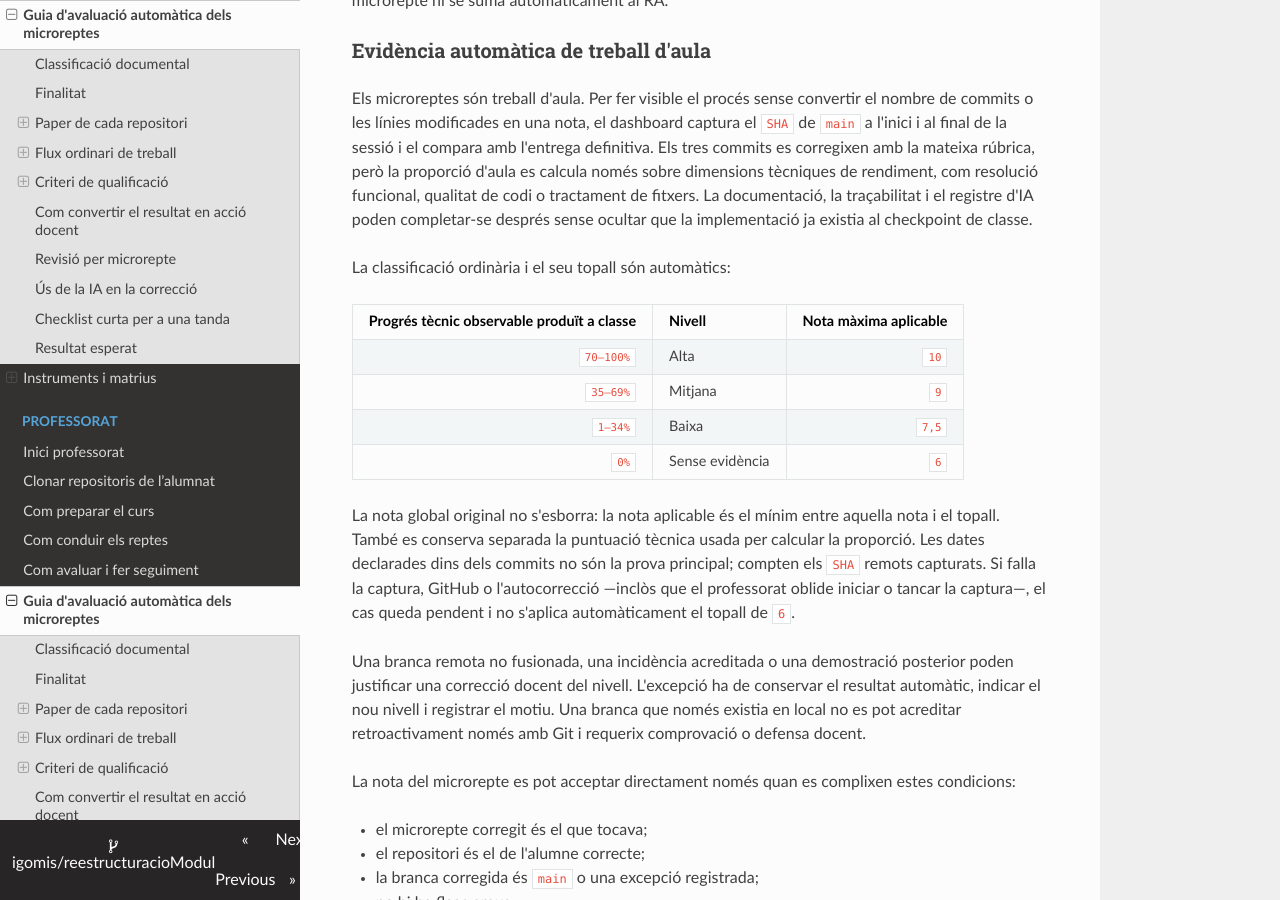
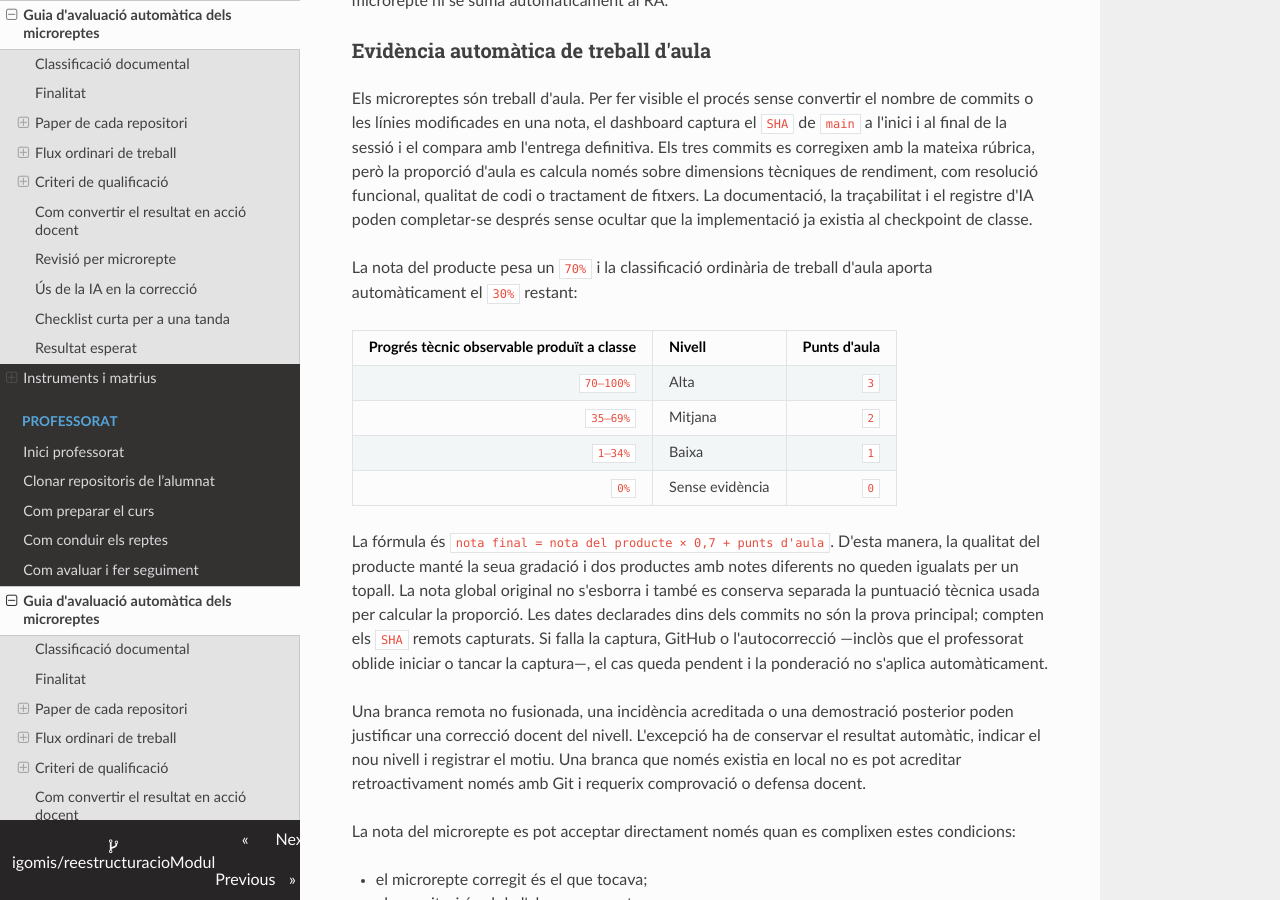
Before and after one commit to igomis/reestructuracioModul, an MkDocs documentation site: the page built from docs/03_avaluacio/guia_avaluacio_automatica_microreptes.md, in a window 1280 px wide and 900 px high, scrolled down 2982 px. Built offline with MkDocs 1.6.1, drawn with Linux system fonts in a browser that asks for light colours; nearby versions of some CDN libraries.

Commit message:
Actualitza el criteri de treball d aula

```diff
--- a/docs/03_avaluacio/guia_avaluacio_automatica_microreptes.md
+++ b/docs/03_avaluacio/guia_avaluacio_automatica_microreptes.md
@@ -86,16 +86,16 @@ Cada repte pot mostrar també una proposta d’ampliació 9→10 entre 0 i 1. É
 
 Els microreptes són treball d'aula. Per fer visible el procés sense convertir el nombre de commits o les línies modificades en una nota, el dashboard captura el `SHA` de `main` a l'inici i al final de la sessió i el compara amb l'entrega definitiva. Els tres commits es corregixen amb la mateixa rúbrica, però la proporció d'aula es calcula només sobre dimensions tècniques de rendiment, com resolució funcional, qualitat de codi o tractament de fitxers. La documentació, la traçabilitat i el registre d'IA poden completar-se després sense ocultar que la implementació ja existia al checkpoint de classe.
 
-La classificació ordinària i el seu topall són automàtics:
+La nota del producte pesa un `70%` i la classificació ordinària de treball d'aula aporta automàticament el `30%` restant:
 
-| Progrés tècnic observable produït a classe | Nivell | Nota màxima aplicable |
+| Progrés tècnic observable produït a classe | Nivell | Punts d'aula |
 |---:|---|---:|
-| `70–100%` | Alta | `10` |
-| `35–69%` | Mitjana | `9` |
-| `1–34%` | Baixa | `7,5` |
-| `0%` | Sense evidència | `6` |
+| `70–100%` | Alta | `3` |
+| `35–69%` | Mitjana | `2` |
+| `1–34%` | Baixa | `1` |
+| `0%` | Sense evidència | `0` |
 
-La nota global original no s'esborra: la nota aplicable és el mínim entre aquella nota i el topall. També es conserva separada la puntuació tècnica usada per calcular la proporció. Les dates declarades dins dels commits no són la prova principal; compten els `SHA` remots capturats. Si falla la captura, GitHub o l'autocorrecció —inclòs que el professorat oblide iniciar o tancar la captura—, el cas queda pendent i no s'aplica automàticament el topall de `6`.
+La fórmula és `nota final = nota del producte × 0,7 + punts d'aula`. D'esta manera, la qualitat del producte manté la seua gradació i dos productes amb notes diferents no queden igualats per un topall. La nota global original no s'esborra i també es conserva separada la puntuació tècnica usada per calcular la proporció. Les dates declarades dins dels commits no són la prova principal; compten els `SHA` remots capturats. Si falla la captura, GitHub o l'autocorrecció —inclòs que el professorat oblide iniciar o tancar la captura—, el cas queda pendent i la ponderació no s'aplica automàticament.
 
 Una branca remota no fusionada, una incidència acreditada o una demostració posterior poden justificar una correcció docent del nivell. L'excepció ha de conservar el resultat automàtic, indicar el nou nivell i registrar el motiu. Una branca que només existia en local no es pot acreditar retroactivament només amb Git i requerix comprovació o defensa docent.
 
```
